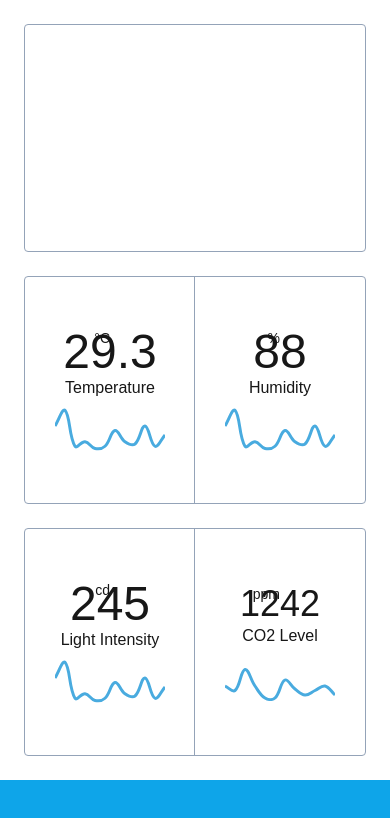
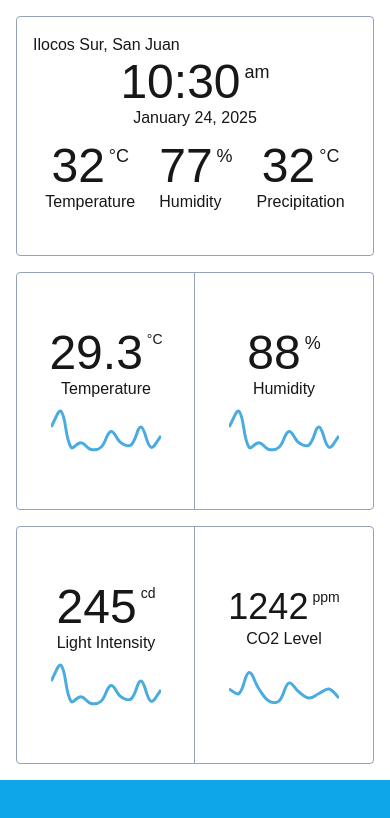
Before and after one commit to amerialmirdc/kabut-i, a Next.js app: page /dashboard in a window 390 px wide. Shown: the top 818 px of the page. Built offline with nearby package versions, Linux system fonts and the light colour scheme.

Commit message:
dashboard UI - mobile

```diff
--- a/app/dashboard/page.js
+++ b/app/dashboard/page.js
@@ -89,15 +89,47 @@ export default function Dashboard() {
 
   return (
     <div>
-      <div className="h-screen p-6 pb-16 flex flex-col justify-center">
-        <div className="border-slate-400 border h-1/3 mb-6 rounded">
-
+      <div className="h-screen p-4 pb-16 flex flex-col justify-center">
+        <div className="border-slate-400 border h-1/3 mb-4 rounded p-4 relative">
+          <p className="absolute">Ilocos Sur, San Juan</p>
+          <div className="flex flex-col h-full justify-center">
+            <div className="text-center">
+              <div className="flex text-5xl justify-center">
+                10:30
+                <p className="text-lg right-1/2 ml-1"> am</p>
+              </div>
+              <p>January 24, 2025</p>
+            </div>
+            <div className="flex justify-center mt-3">
+              <div>
+                <div className="flex text-5xl justify-center">
+                  32
+                  <p className="text-lg right-1/2 ml-1"> °C</p>
+                </div>
+                <p>Temperature</p>
+              </div>
+              <div className="mx-6">
+                <div className="flex text-5xl justify-center">
+                  77
+                  <p className="text-lg right-1/2 ml-1"> %</p>
+                </div>
+                <p>Humidity</p>
+              </div>
+              <div>
+                <div className="flex text-5xl justify-center">
+                  32
+                  <p className="text-lg right-1/2 ml-1"> °C</p>
+                </div>
+                <p>Precipitation</p>
+              </div>
+            </div>
+          </div>
         </div>
-        <div className="border-slate-400 border h-1/3 mb-6 rounded flex relative">
+        <div className="border-slate-400 border h-1/3 mb-4 rounded flex relative">
           <div className="flex flex-col justify-center align-middle w-1/2 text-center">
-            <div className="flex text-5xl justify-center relative">
+            <div className="flex text-5xl justify-center">
               29.3
-              <p className="top-0 text-sm absolute right-1/2">°C</p>
+              <p className="text-sm right-1/2 ml-1">°C</p>
             </div>
             <p>Temperature</p>
             <div className="flex justify-center mt-2">
@@ -105,9 +137,9 @@ export default function Dashboard() {
             </div>
           </div>
           <div className="flex flex-col justify-center align-middle w-1/2 text-center">
-            <div className="flex text-5xl justify-center relative">
+            <div className="flex text-5xl justify-center">
               88
-              <p className="top-0 text-sm absolute right-1/2">%</p>
+              <p className="text-lg right-1/2 ml-1"> %</p>
             </div>
             <p>Humidity</p>
             <div className="flex justify-center mt-2">
@@ -118,11 +150,11 @@ export default function Dashboard() {
           {/* just a line in the middle */}
           <div className="border-slate-400 border-r h-full ml-5 absolute right-1/2"></div>
         </div>
-        <div className="border-slate-400 border h-1/3 mb-6 rounded flex relative">
+        <div className="border-slate-400 border h-1/3 mb-4 rounded flex relative">
           <div className="flex flex-col justify-center align-middle w-1/2 text-center">
-            <div className="flex text-5xl justify-center relative">
+            <div className="flex text-5xl justify-center">
               245
-              <p className="top-0 text-sm absolute right-1/2">cd</p>
+              <p className="text-sm right-1/2 ml-1">cd</p>
             </div>
             <p>Light Intensity</p>
             <div className="flex justify-center mt-2">
@@ -130,9 +162,9 @@ export default function Dashboard() {
             </div>
           </div>
           <div className="flex flex-col justify-center align-middle w-1/2 text-center">
-            <div className="flex text-4xl justify-center relative">
+            <div className="flex text-4xl justify-center">
               1242
-              <p className="top-0 text-sm absolute right-1/2">ppm</p>
+              <p className="text-sm right-1/2 ml-1"> ppm</p>
             </div>
             <p>CO2 Level</p>
             <div className="flex justify-center mt-2">
```
